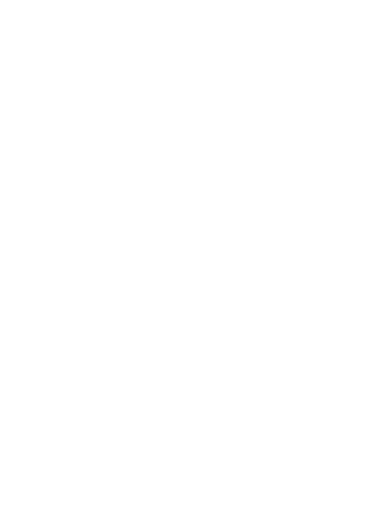
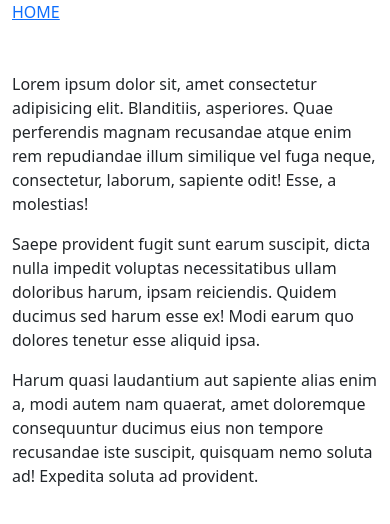
Before and after one commit to aspavani/bootstrap-experiments, a plain HTML site: page index.html in a window 390 px wide. Drawn offline with nearby package versions, Linux system fonts and the light colour scheme.

Commit message:
Responsive index page

```diff
--- a/index.html
+++ b/index.html
@@ -1,7 +1,7 @@
 <!DOCTYPE html>
 <html>
     <head>
-        <title>Bootstrap Experiments</title>
+        <title>Bootstrap Examples</title>
         <meta charset="utf-8">
         <meta name="viewport" content="width=device-width, initial-scale=1">
         <link href="https://cdn.jsdelivr.net/npm/bootstrap@5.3.3/dist/css/bootstrap.min.css"
@@ -10,6 +10,27 @@
 
     </head>
     <body>
+        <div class="container">
+            <nav>
+                <a href=" ">HOME</a>
+                <br><br><br>
+            </nav>
+        </div>
+        <main>
+            <div class="container">
+                <div class="row">
+                    <div class="col-md-4">
+                        <p>Lorem ipsum dolor sit, amet consectetur adipisicing elit. Blanditiis, asperiores. Quae perferendis magnam recusandae atque enim rem repudiandae illum similique vel fuga neque, consectetur, laborum, sapiente odit! Esse, a molestias!</p>
+                    </div>
+                    <div class="col-md-4">
+                        <p>Saepe provident fugit sunt earum suscipit, dicta nulla impedit voluptas necessitatibus ullam doloribus harum, ipsam reiciendis. Quidem ducimus sed harum esse ex! Modi earum quo dolores tenetur esse aliquid ipsa.</p>
+                    </div>
+
+                    <div class="col-md-4">
+                        <p>Harum quasi laudantium aut sapiente alias enim a, modi autem nam quaerat, amet doloremque consequuntur ducimus eius non tempore recusandae iste suscipit, quisquam nemo soluta ad! Expedita soluta ad provident.</p>
+            </div>
+        </div>
+        </main>
 
 
     </body>
```
